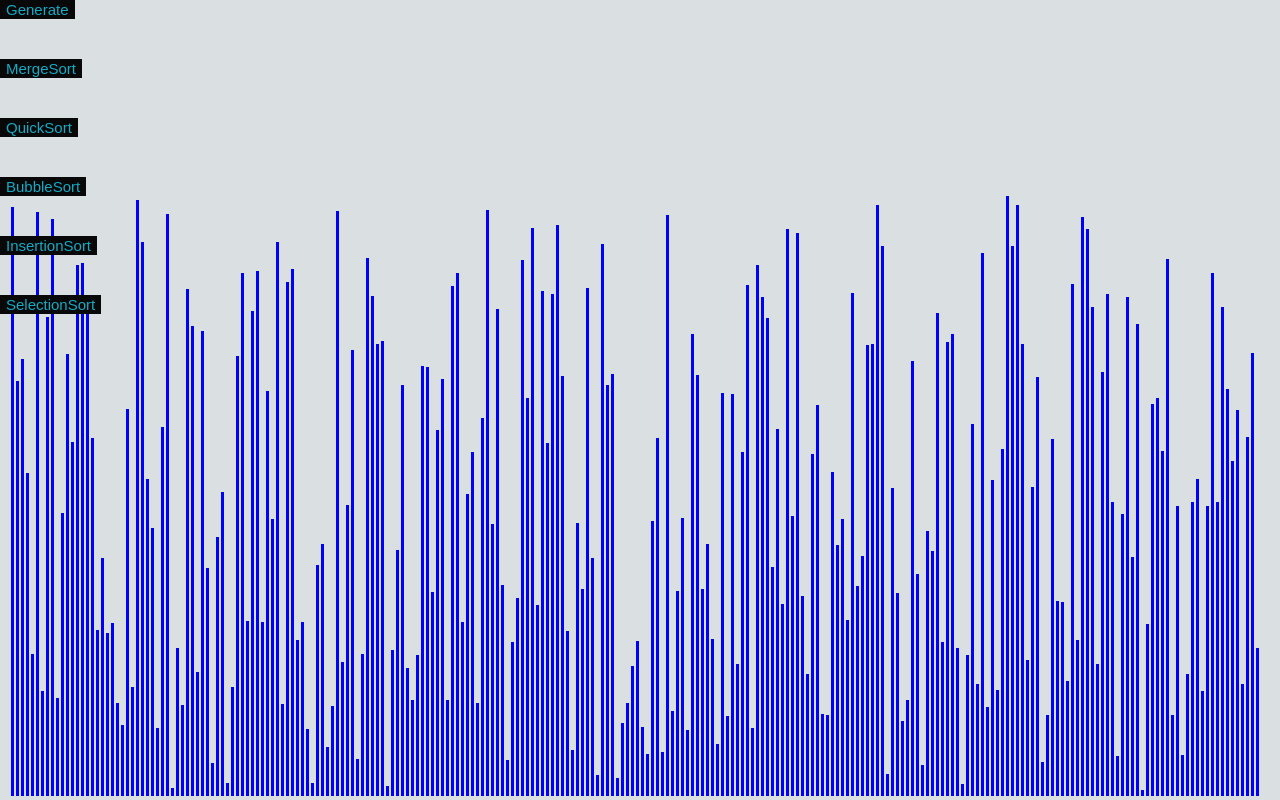
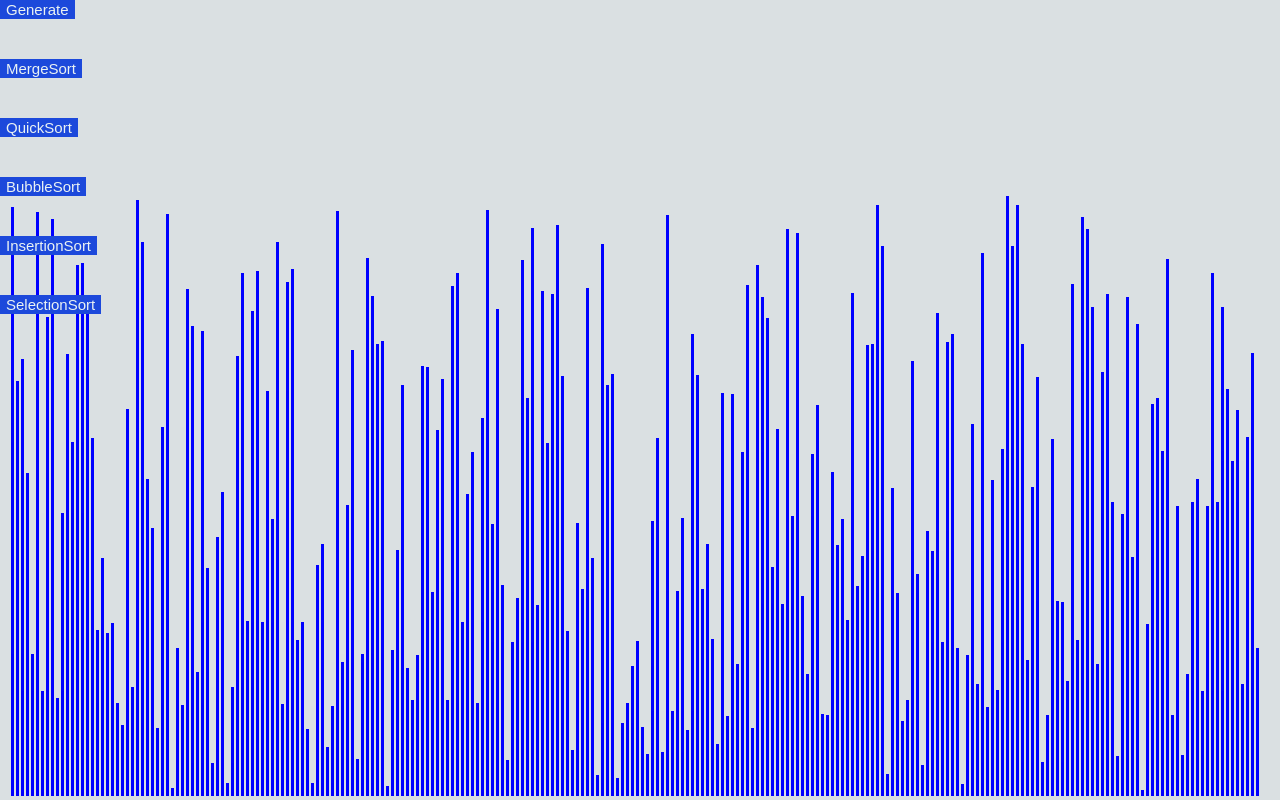
Before and after one commit to ruchika-jain/Sorting_Visualisation, a React (Create React App) app: page / in a window 1280 px wide. Built offline with nearby package versions, Linux system fonts and the light colour scheme.

Commit message:
Update SortingVisualizer.css

```diff
--- a/src/SortingVisualizer/SortingVisualizer.css
+++ b/src/SortingVisualizer/SortingVisualizer.css
@@ -12,9 +12,9 @@
 
 
 .but button {
-    background-color: #080808;
+    background-color: #1c49db;
     border: none;
-    color: #14abc5;
+    color: #eaf2f3;
     text-align: center;
     cursor: pointer;
     outline: 0;
```
